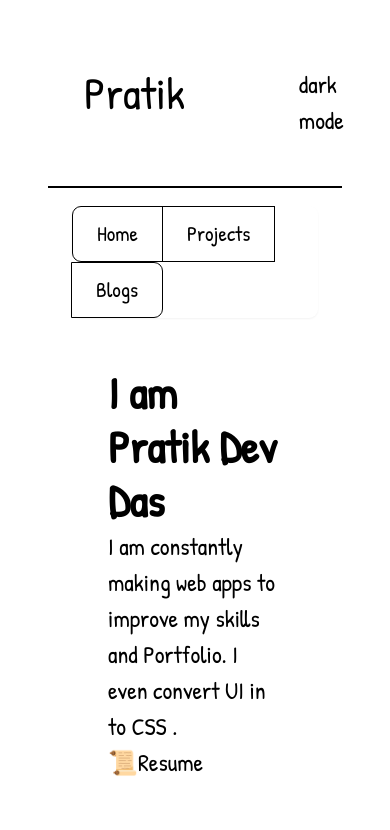
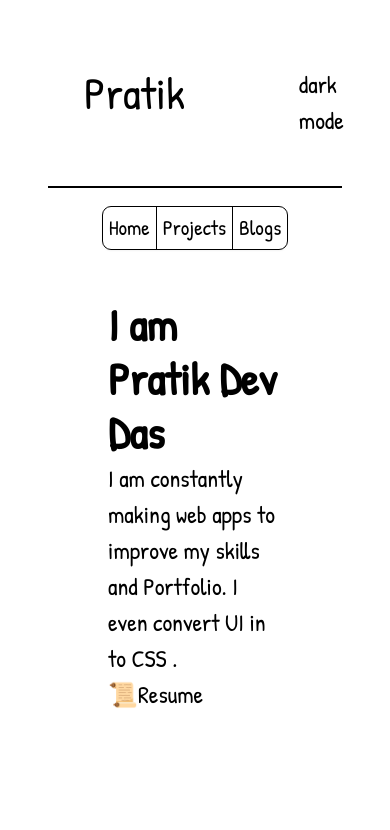
Before and after one commit to pratikdevdas/myportfolio, a Next.js app: page / in a window 390 px wide. Shown: the top 830 px of the page. Built offline with nearby package versions, Linux system fonts and the light colour scheme.

Commit message:
fixed buttons on mobile devices

```diff
--- a/pages/Middle.js
+++ b/pages/Middle.js
@@ -39,19 +39,19 @@ export default function Middle(){
         <div>
           <nav className="relative rounded-md shadow-sm -space-x-px" aria-label="Pagination">
             <button
-              className="z-10 bg-white border-gray-300 text-gray-500 hover:bg-gray-50 relative inline-flex rounded-l-md items-center px-4 py-2 border text-sm font-medium hover:underline"
+              className="z-10 bg-white border-gray-300 text-gray-500 hover:bg-gray-50 relative inline-flex rounded-l-md items-center px-1 py-1 sm:px-4 sm:py-2 border text-sm font-medium hover:underline"
               onClick={handleToggle}
             >
               Home
             </button>
             <button
-              className="bg-white border-gray-300 text-gray-500 hover:bg-gray-50 relative inline-flex items-center px-4 py-2 border text-sm font-medium hover:underline"
+              className="bg-white border-gray-300 text-gray-500 hover:bg-gray-50 relative inline-flex items-center px-1 py-1 sm:px-4 sm:py-2 border text-sm font-medium hover:underline"
               onClick={handleToggle2}
             >
               Projects
             </button>
             <button
-              className="bg-white border-gray-300 text-gray-500 hover:bg-gray-50 rounded-r-md md:inline-flex relative items-center px-4 py-2 border text-sm font-medium hover:underline"
+              className="bg-white border-gray-300 text-gray-500 hover:bg-gray-50 rounded-r-md md:inline-flex relative items-center px-1 py-1 sm:px-4 sm:py-2 border text-sm font-medium hover:underline"
               onClick={handleToggle3}
             >
               Blogs
```
